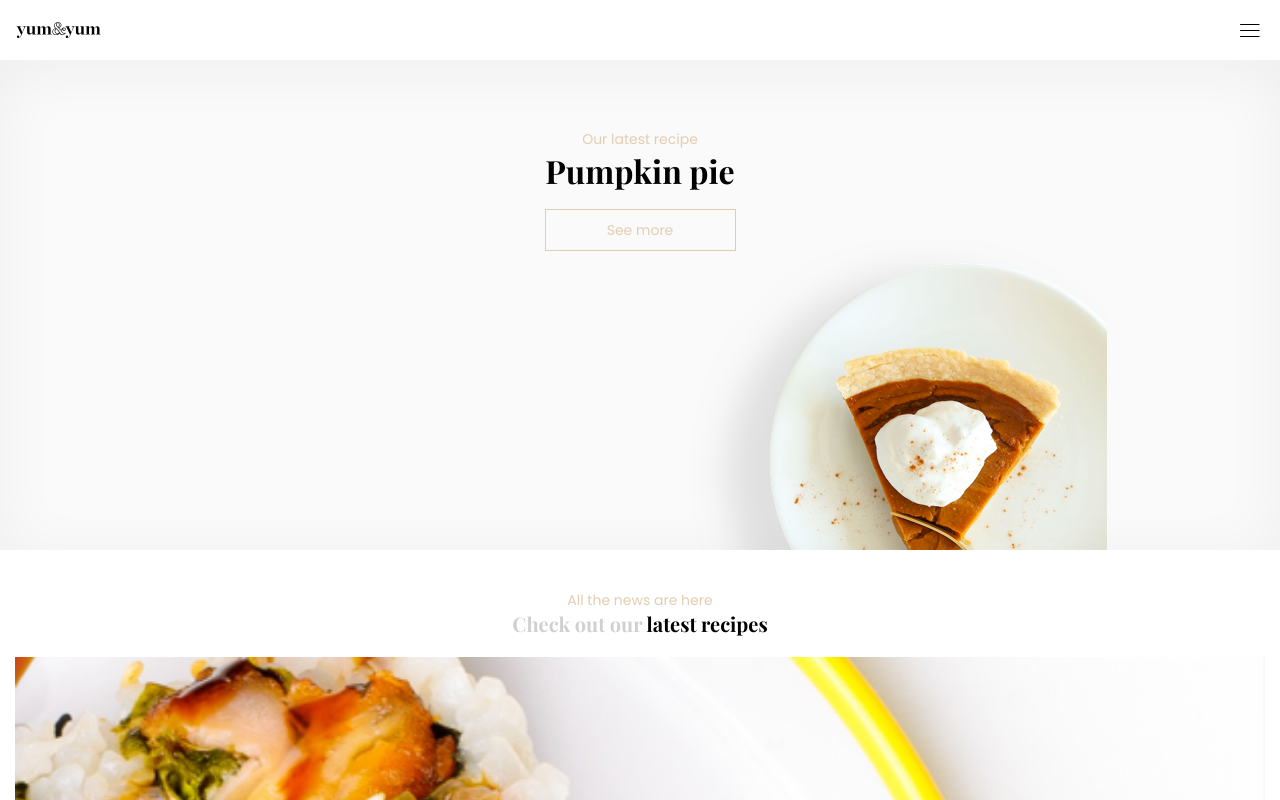
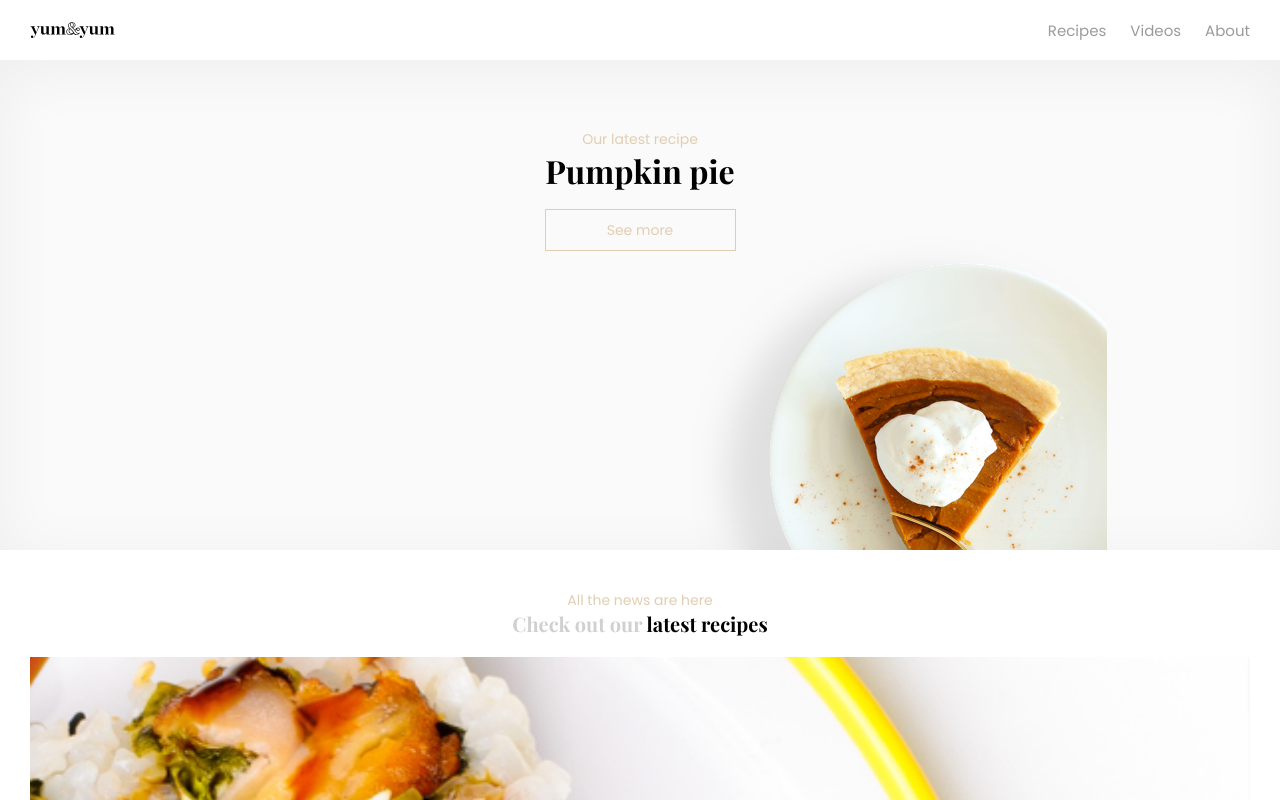
Before and after one commit to arnarp/veffo2, a plain HTML site: page index.html in a window 1280 px wide. Shown: the top 800 px of the page. Drawn offline with nearby package versions, Linux system fonts and the light colour scheme.

Commit message:
Skalaði upp í 544

```diff
--- a/index.css
+++ b/index.css
@@ -101,10 +101,10 @@ header {
   display: flex;
   justify-content: space-between;
   align-items: center;
+  padding-left: 1.5rem;
 }
 header > #logo {
   height: 1.6rem;
-  margin-left: 1.6rem;
 }
 header > button#menu-button {
   height: 6rem;
@@ -113,6 +113,25 @@ header > button#menu-button {
   padding: 0;
   background-color: inherit;
   outline: none;
+}
+header > nav {
+  display: none;
+  font-size: 1.5rem;
+  color: var(--warm-grey);
+}
+header > nav > a {
+  margin-left: 2rem;
+}
+@media (min-width: 544px) {
+  header {
+    padding: 0 3rem;
+  }
+  header > button#menu-button {
+    display: none;
+  }
+  header > nav {
+    display: inline-block;
+  }
 }
 aside#side-nav {
   background-color: #fafafa;
@@ -156,6 +175,11 @@ section, footer {
   align-items: center;
   -webkit-transition-duration: 600ms;
   transition-duration: 600ms;
+}
+@media (min-width: 544px) {
+  section, footer {
+    padding: 0 3rem;
+  }
 }
 section.hero {
   background-image: url('assets/background-header-image.png');
--- a/index.html
+++ b/index.html
@@ -16,6 +16,11 @@
       <img id="open-menu-icon" src="assets/burger-menu-icon.svg" alt="Menu icon">
       <img id="close-menu-icon" class="hide" src="assets/close-icon.svg" alt="Close menu icon">
     </button>
+    <nav>
+      <a>Recipes</a>
+      <a>Videos</a>
+      <a>About</a>
+    </nav>
   </header>
   <aside id="side-nav">
     <nav>
```
